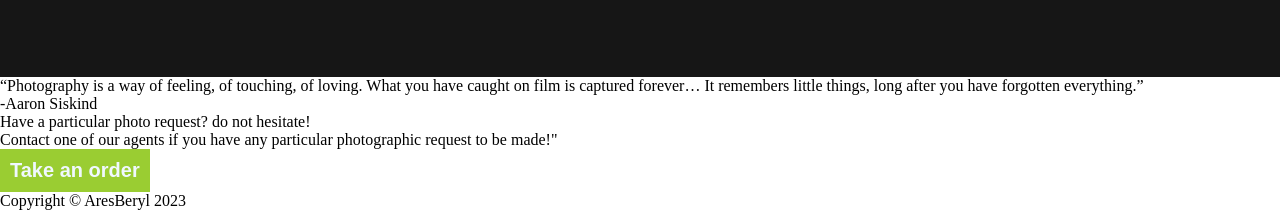
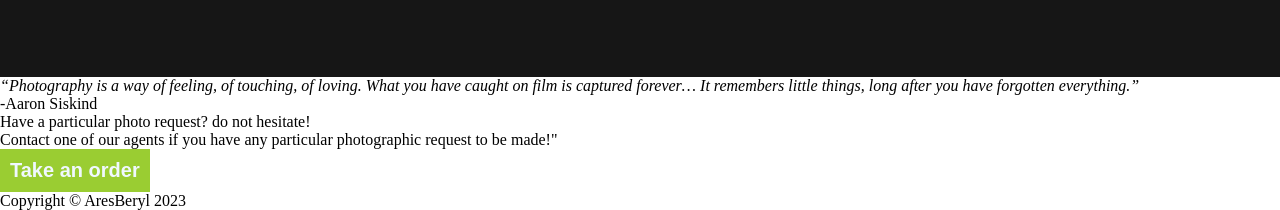
Before and after one commit to BananaBreado/Landing-Page-Odin-CSS-project, a plain HTML site: page index.html in a window 1280 px wide. Shown: the part 893-1103 px from the top of the page. Drawn offline with Linux system fonts and the light colour scheme.

Commit message:
Added emphasis on the quote page text

```diff
--- a/index.html
+++ b/index.html
@@ -60,7 +60,7 @@
         </div>
 
         <div class="quote-container">
-            <div class="quote">“Photography is a way of feeling, of touching, of loving. What you have caught on film is captured forever… It remembers little things, long after you have forgotten everything.” </div>
+            <div class="quote"><em>“Photography is a way of feeling, of touching, of loving. What you have caught on film is captured forever… It remembers little things, long after you have forgotten everything.”</em></div>
             <div class="quote-author">-Aaron Siskind</div>
         </div>
 
```
